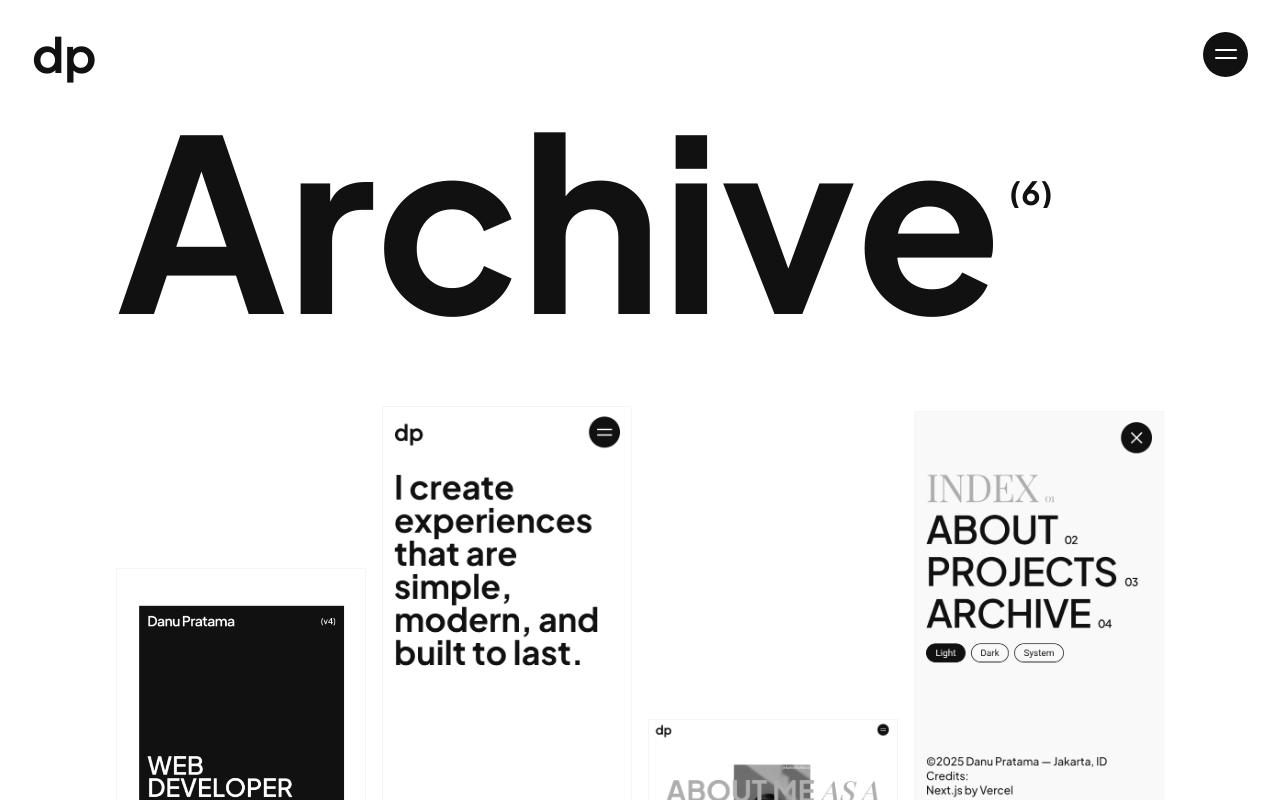
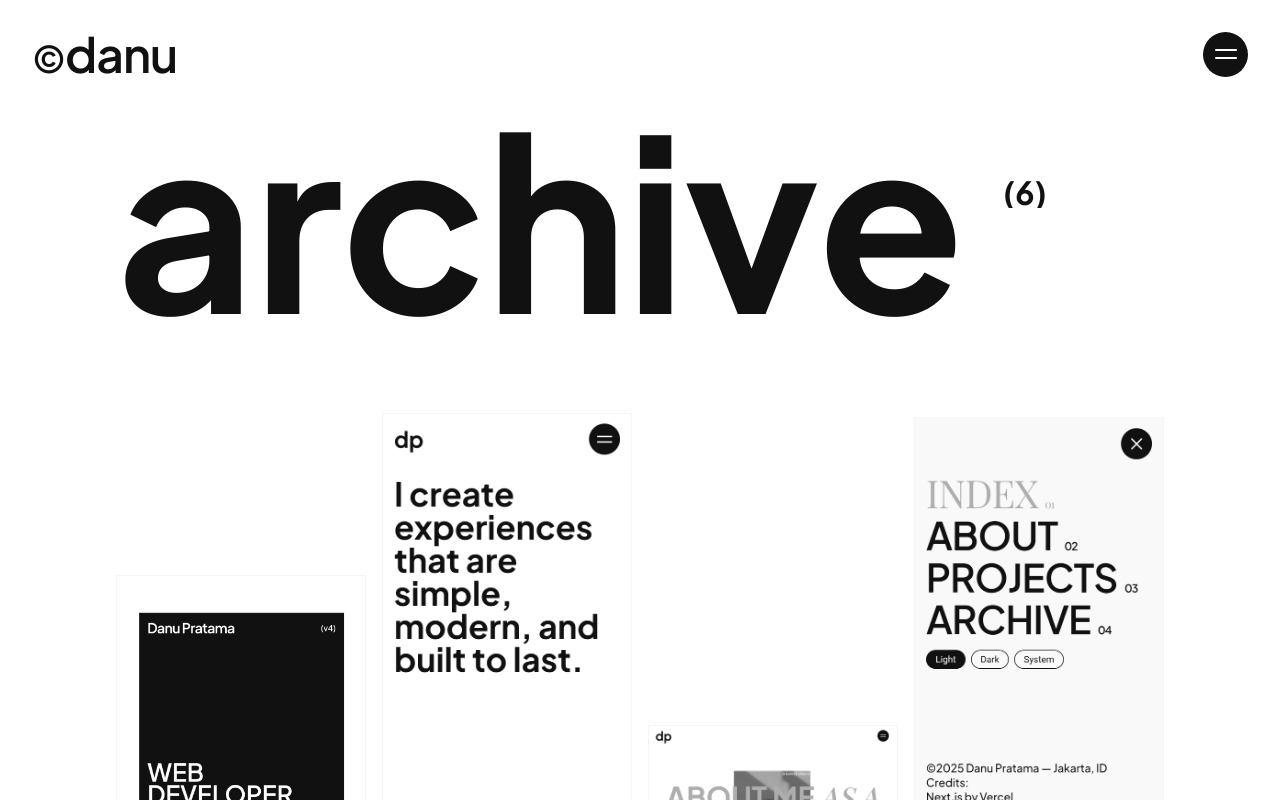
Before and after one commit to danutama/nextjs-portfolio, a Next.js app: page /archive in a window 1280 px wide. Shown: the top 800 px of the page. Built offline with nearby package versions, Linux system fonts and the light colour scheme.

Commit message:
update hero, about, archive, navbar, footer

```diff
--- a/components/css/archive.css
+++ b/components/css/archive.css
@@ -18,11 +18,13 @@
 
 #archive h2.reveal-title {
   font-size: 15rem;
+  text-transform: lowercase;
   margin-bottom: 3rem;
   white-space: nowrap;
+  line-height: 1;
+  letter-spacing: -2px;
   display: inline-block;
-  line-height: 1;
-  letter-spacing: -1px;
+  overflow: hidden;
 }
 
 #archive h2.reveal-title .char {
@@ -32,14 +34,15 @@
 
 #archive h2.reveal-title .char-inner {
   display: inline-block;
-  transform: translateY(300%);
+  clip-path: inset(100% 0 0 0);
+  will-change: clip-path;
 }
 
-#archive h2.reveal-title .char-number {
+#archive h2 .archive-count {
   font-size: 2rem;
   letter-spacing: normal;
   top: -8rem;
-  left: 0.5rem;
+  /* left: 0.5rem; */
   position: relative;
 }
 
@@ -53,6 +56,10 @@
 .image-item {
   text-align: end;
   z-index: 2;
+}
+
+.image-box {
+  background-color: var(--color-surface);
 }
 
 .image-item img {
@@ -69,7 +76,7 @@
     font-size: 18vw;
   }
 
-  #archive h2.reveal-title .char-number {
+  #archive h2 .archive-count {
     top: -5rem;
   }
 
@@ -83,7 +90,7 @@
     font-size: 21vw;
   }
 
-  #archive h2.reveal-title .char-number {
+  #archive h2 .archive-count {
     top: -1.5rem;
     font-size: 1.3rem;
     vertical-align: super;
--- a/components/css/navbar.css
+++ b/components/css/navbar.css
@@ -19,8 +19,13 @@
 
 .logo {
   font-size: 3rem;
-  font-weight: bold;
+  letter-spacing: -1px;
+  font-weight: 600;
   margin: 0;
+}
+
+.logo span {
+  font-size: 2.3rem;
 }
 
 /* toggle menu */
@@ -185,11 +190,15 @@
 @media (max-width: 640px) {
   /* mobile */
   .navbar {
-    padding: 1rem;
+    padding: 0.8rem 1rem;
   }
 
   .logo {
     font-size: 2rem;
+  }
+
+  .logo span {
+    font-size: 1.5rem;
   }
 
   .menu-link {
--- a/components/globals/Navbar.jsx
+++ b/components/globals/Navbar.jsx
@@ -184,7 +184,7 @@ export default function Navbar() {
     <nav className="navbar">
       <div className="navbar-container">
         <a href="/" className="logo">
-          dp
+          <span>&copy;</span>danu
         </a>
 
         {/* Menu Toggle*/}
--- a/components/sections/About.jsx
+++ b/components/sections/About.jsx
@@ -163,10 +163,10 @@ export default function About() {
 
         <div className="about-description">
           <div className="about-intro">
-            <span></span>
+            <p className="text-start text-animate">2021&mdash;present</p>
             <p className="text-start text-animate fw-normal">
-              Hi, I'm Danu Pratama, a web developer working on small to medium-scale projects. I focus on creating web interfaces that are visually appealing, responsive, and user-friendly. I also have experience developing complete web
-              applications, including both frontend and backend, helping to build functional web solutions that meet project needs.
+              Hi, I'm Danu Pratama, a web developer focused on creating visually appealing and user-friendly web interfaces. I have experience developing complete web applications from frontend to backend, and I’m committed to
+              delivering reliable digital solutions that meet each project's goals.
             </p>
           </div>
 
--- a/components/sections/Archive.jsx
+++ b/components/sections/Archive.jsx
@@ -7,6 +7,7 @@ import '../css/archive.css';
 
 export default function Archive() {
   const titleRef = useRef(null);
+  const imagesWrapperRef = useRef(null);
 
   const archiveItems = [
     { src: '/archive1.jpg', label: 'AR001' },
@@ -17,22 +18,31 @@ export default function Archive() {
     { src: '/archive6.jpg', label: 'AR006' },
   ];
 
-  const title = `Archive (${archiveItems.length})`;
-  const chars = title.split('');
+  const text = 'Archive ';
+  const count = `(${archiveItems.length})`;
 
   useLayoutEffect(() => {
-    if (!titleRef.current) return;
+    const charInners = titleRef.current.querySelectorAll('.char-inner');
 
-    const charsEls = titleRef.current.querySelectorAll('.char-inner');
+    gsap.set(charInners, { clipPath: 'inset(100% 0 0 0)', willChange: 'clip-path' });
 
-    gsap.set(charsEls, { y: 300 });
+    gsap.to(charInners, {
+      clipPath: 'inset(0% 0 0 0)',
+      duration: 1.2,
+      ease: 'power3.out',
+      stagger: 0.1,
+    });
 
-    gsap.to(charsEls, {
+    // Images fade in
+    const imageItems = imagesWrapperRef.current.querySelectorAll('.image-item');
+    gsap.set(imageItems, { opacity: 0, y: 20 });
+    gsap.to(imageItems, {
+      opacity: 1,
       y: 0,
-      ease: 'power3.out',
-      duration: 0.6,
-      stagger: 0.10,
-      delay: 0.3,
+      duration: 0.8,
+      ease: 'power2.out',
+      stagger: 0.15,
+      delay: 1,
     });
   }, []);
 
@@ -40,19 +50,23 @@ export default function Archive() {
     <section id="archive">
       <div className="container">
         <h2 ref={titleRef} className="reveal-title">
-          {chars.map((c, i) => {
-            const isNumberOrParen = /[0-9()]/.test(c);
-            return (
-              <span key={i} className={`char ${isNumberOrParen ? 'char-number' : ''}`}>
-                <span className="char-inner">{c}</span>
-              </span>
-            );
-          })}
+          {text.split('').map((c, i) => (
+            <span className="char" key={`text-${i}`}>
+              <span className="char-inner">{c === ' ' ? '\u00A0' : c}</span>
+            </span>
+          ))}
+
+          <span className={`char archive-count archive-count-${archiveItems.length}`}>
+            <span className="char-inner">{count}</span>
+          </span>
         </h2>
-        <div className="archive-images-wrapper">
+
+        <div ref={imagesWrapperRef} className="archive-images-wrapper">
           {archiveItems.map((item, index) => (
             <div className="image-item" key={index}>
-              <Image src={item.src} alt={item.label} width={250} height={350} priority />
+              <div className="image-box">
+                <Image src={item.src} alt={item.label} width={250} height={350} priority />
+              </div>
               <span>{item.label}</span>
             </div>
           ))}
--- a/components/sections/Footer.jsx
+++ b/components/sections/Footer.jsx
@@ -34,7 +34,6 @@ export default function Footer() {
       <div className="container">
         <div className="footer" ref={containerRef}>
           <span ref={textRef} className="footer-text" style={{ transform: `scale(${scale})` }}>
-            <span className="small fw-normal">&copy;</span>
             {year}
           </span>
         </div>
```
Also changed, not shown: components/css/about.css (+20 -15 lines), components/css/footer.css (+0 -8 lines), components/css/hero.css (+8 -7 lines), public/robots.txt (added).
